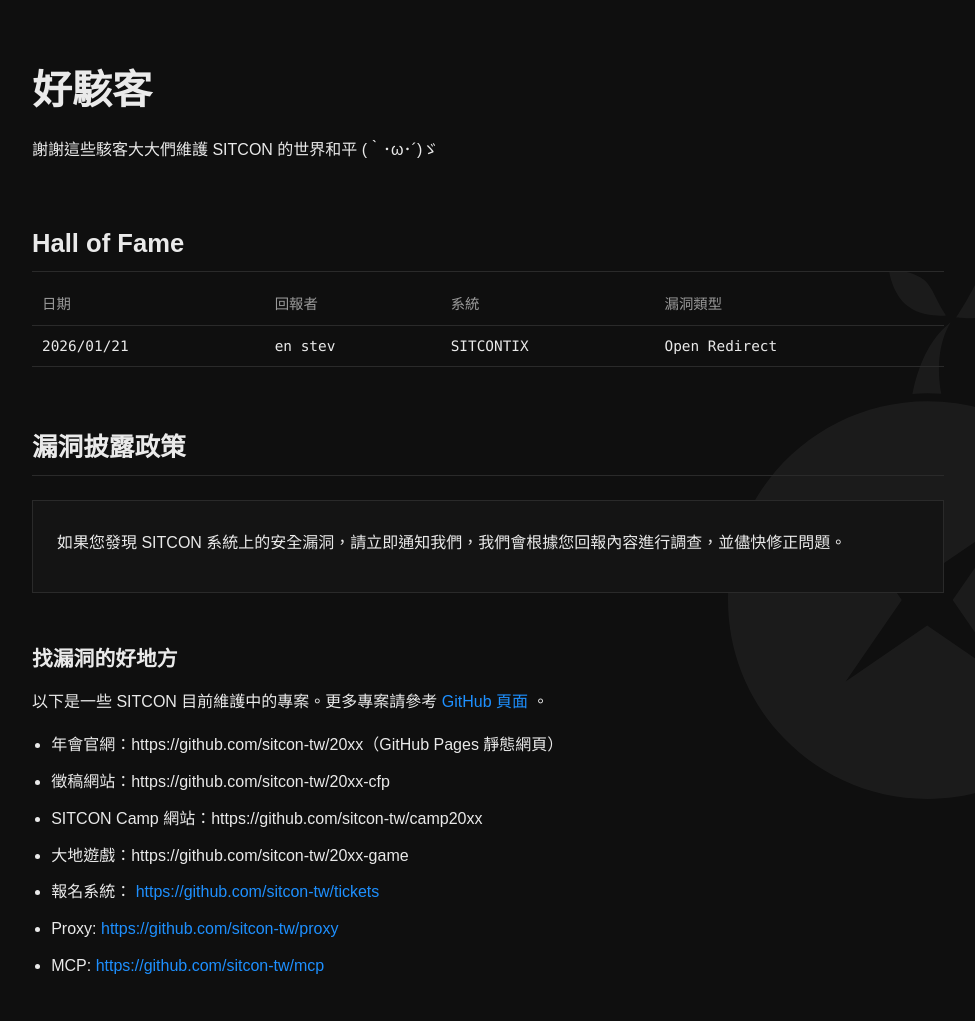
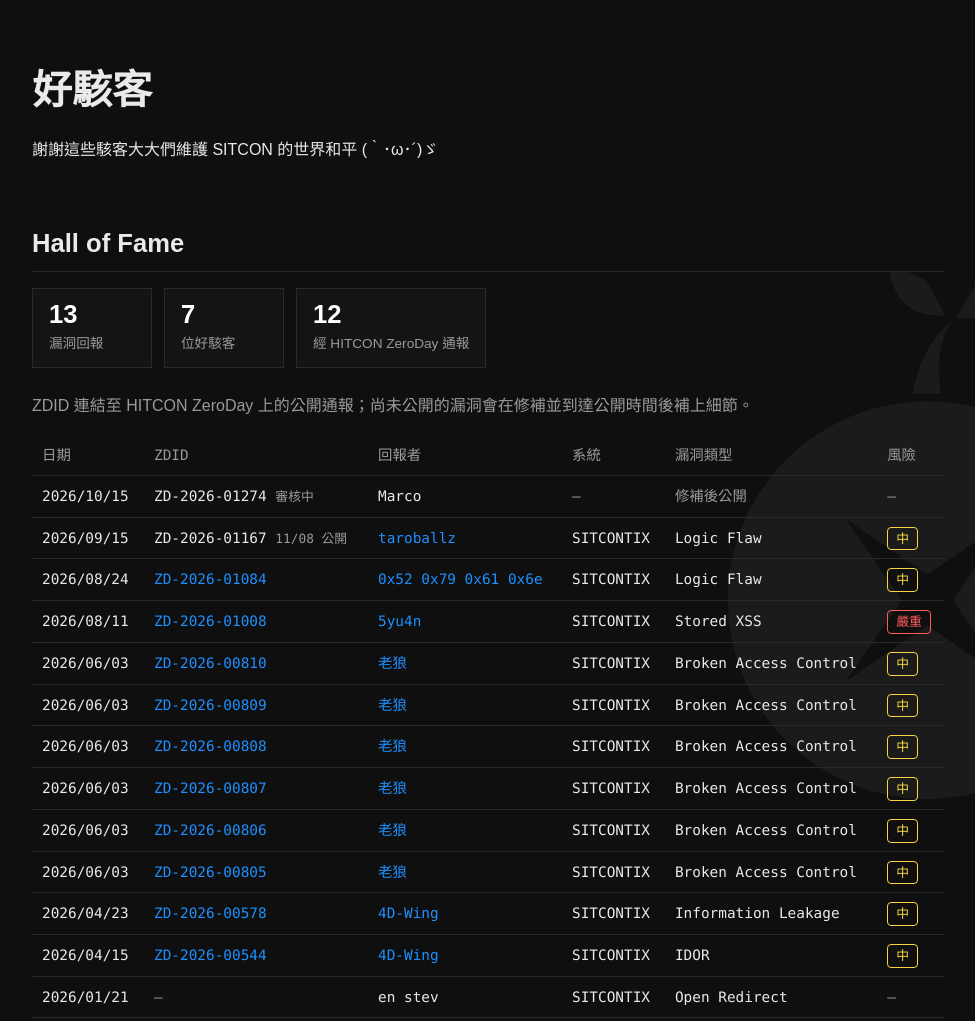
Before and after one commit to sitcon-tw/hacker, a website: page index.html in a window 1280 px wide. Shown: the top 1021 px of the page, without its empty margins (152-1127 px from the left). Drawn offline with Linux system fonts and the light colour scheme; a web font is replaced by a local one.

Commit message:
add more good hackers

```diff
--- a/index.html
+++ b/index.html
@@ -95,6 +95,72 @@
 				background: rgba(255, 255, 255, 0.03);
 			}
 
+			.table-wrap {
+				overflow-x: auto;
+				-webkit-overflow-scrolling: touch;
+			}
+
+			.hackers td:first-child,
+			.hackers td:nth-child(2) {
+				white-space: nowrap;
+			}
+
+			.stats {
+				display: flex;
+				flex-wrap: wrap;
+				gap: 12px;
+				margin: 1em 0 1.5em;
+			}
+
+			.stat {
+				border: 1px solid var(--border);
+				background: #141414;
+				padding: 10px 16px;
+				min-width: 120px;
+			}
+
+			.stat b {
+				display: block;
+				font-size: 1.6rem;
+				line-height: 1.2;
+				color: var(--accent);
+			}
+
+			.stat span {
+				color: var(--muted);
+				font-size: 0.85rem;
+			}
+
+			.risk {
+				display: inline-block;
+				padding: 0 8px;
+				border-radius: 4px;
+				font-size: 0.8rem;
+				white-space: nowrap;
+				border: 1px solid currentColor;
+			}
+
+			.risk.critical {
+				color: #ff5c5c;
+			}
+
+			.risk.high {
+				color: #ff9f43;
+			}
+
+			.risk.medium {
+				color: #f6d743;
+			}
+
+			.risk.low {
+				color: #5fd38d;
+			}
+
+			.tag {
+				color: var(--muted);
+				font-size: 0.8rem;
+			}
+
 			ul {
 				padding-left: 1.2em;
 			}
@@ -156,24 +222,147 @@
 			</section>
 
 			<h2>Hall of Fame</h2>
+			<div class="stats">
+				<div class="stat">
+					<b>13</b>
+					<span>漏洞回報</span>
+				</div>
+				<div class="stat">
+					<b>7</b>
+					<span>位好駭客</span>
+				</div>
+				<div class="stat">
+					<b>12</b>
+					<span>經 HITCON ZeroDay 通報</span>
+				</div>
+			</div>
+			<p class="muted">ZDID 連結至 HITCON ZeroDay 上的公開通報；尚未公開的漏洞會在修補並到達公開時間後補上細節。</p>
+			<div class="table-wrap">
 				<table class="hackers">
 					<thead>
 						<tr>
 							<th>日期</th>
+							<th>ZDID</th>
 							<th>回報者</th>
 							<th>系統</th>
 							<th>漏洞類型</th>
+							<th>風險</th>
 						</tr>
 					</thead>
 					<tbody>
 						<tr>
+							<td>2026/10/15</td>
+							<td>
+								ZD-2026-01274
+								<span class="tag">審核中</span>
+							</td>
+							<td>Marco</td>
+							<td class="muted">—</td>
+							<td class="muted">修補後公開</td>
+							<td class="muted">—</td>
+						</tr>
+						<tr>
+							<td>2026/09/15</td>
+							<td>
+								ZD-2026-01167
+								<span class="tag">11/08 公開</span>
+							</td>
+							<td><a href="https://zeroday.hitcon.org/user/curtis992250">taroballz</a></td>
+							<td>SITCONTIX</td>
+							<td>Logic Flaw</td>
+							<td><span class="risk medium">中</span></td>
+						</tr>
+						<tr>
+							<td>2026/08/24</td>
+							<td><a href="https://zeroday.hitcon.org/vulnerability/ZD-2026-01084">ZD-2026-01084</a></td>
+							<td><a href="https://zeroday.hitcon.org/user/ryantseng">0x52 0x79 0x61 0x6e</a></td>
+							<td>SITCONTIX</td>
+							<td>Logic Flaw</td>
+							<td><span class="risk medium">中</span></td>
+						</tr>
+						<tr>
+							<td>2026/08/11</td>
+							<td><a href="https://zeroday.hitcon.org/vulnerability/ZD-2026-01008">ZD-2026-01008</a></td>
+							<td><a href="https://zeroday.hitcon.org/user/rickccs">5yu4n</a></td>
+							<td>SITCONTIX</td>
+							<td>Stored XSS</td>
+							<td><span class="risk critical">嚴重</span></td>
+						</tr>
+						<tr>
+							<td>2026/06/03</td>
+							<td><a href="https://zeroday.hitcon.org/vulnerability/ZD-2026-00810">ZD-2026-00810</a></td>
+							<td><a href="https://zeroday.hitcon.org/user/skyknow">老狼</a></td>
+							<td>SITCONTIX</td>
+							<td>Broken Access Control</td>
+							<td><span class="risk medium">中</span></td>
+						</tr>
+						<tr>
+							<td>2026/06/03</td>
+							<td><a href="https://zeroday.hitcon.org/vulnerability/ZD-2026-00809">ZD-2026-00809</a></td>
+							<td><a href="https://zeroday.hitcon.org/user/skyknow">老狼</a></td>
+							<td>SITCONTIX</td>
+							<td>Broken Access Control</td>
+							<td><span class="risk medium">中</span></td>
+						</tr>
+						<tr>
+							<td>2026/06/03</td>
+							<td><a href="https://zeroday.hitcon.org/vulnerability/ZD-2026-00808">ZD-2026-00808</a></td>
+							<td><a href="https://zeroday.hitcon.org/user/skyknow">老狼</a></td>
+							<td>SITCONTIX</td>
+							<td>Broken Access Control</td>
+							<td><span class="risk medium">中</span></td>
+						</tr>
+						<tr>
+							<td>2026/06/03</td>
+							<td><a href="https://zeroday.hitcon.org/vulnerability/ZD-2026-00807">ZD-2026-00807</a></td>
+							<td><a href="https://zeroday.hitcon.org/user/skyknow">老狼</a></td>
+							<td>SITCONTIX</td>
+							<td>Broken Access Control</td>
+							<td><span class="risk medium">中</span></td>
+						</tr>
+						<tr>
+							<td>2026/06/03</td>
+							<td><a href="https://zeroday.hitcon.org/vulnerability/ZD-2026-00806">ZD-2026-00806</a></td>
+							<td><a href="https://zeroday.hitcon.org/user/skyknow">老狼</a></td>
+							<td>SITCONTIX</td>
+							<td>Broken Access Control</td>
+							<td><span class="risk medium">中</span></td>
+						</tr>
+						<tr>
+							<td>2026/06/03</td>
+							<td><a href="https://zeroday.hitcon.org/vulnerability/ZD-2026-00805">ZD-2026-00805</a></td>
+							<td><a href="https://zeroday.hitcon.org/user/skyknow">老狼</a></td>
+							<td>SITCONTIX</td>
+							<td>Broken Access Control</td>
+							<td><span class="risk medium">中</span></td>
+						</tr>
+						<tr>
+							<td>2026/04/23</td>
+							<td><a href="https://zeroday.hitcon.org/vulnerability/ZD-2026-00578">ZD-2026-00578</a></td>
+							<td><a href="https://zeroday.hitcon.org/user/loyenhsiang">4D-Wing</a></td>
+							<td>SITCONTIX</td>
+							<td>Information Leakage</td>
+							<td><span class="risk medium">中</span></td>
+						</tr>
+						<tr>
+							<td>2026/04/15</td>
+							<td><a href="https://zeroday.hitcon.org/vulnerability/ZD-2026-00544">ZD-2026-00544</a></td>
+							<td><a href="https://zeroday.hitcon.org/user/loyenhsiang">4D-Wing</a></td>
+							<td>SITCONTIX</td>
+							<td>IDOR</td>
+							<td><span class="risk medium">中</span></td>
+						</tr>
+						<tr>
 							<td>2026/01/21</td>
+							<td class="muted">—</td>
 							<td>en stev</td>
 							<td>SITCONTIX</td>
 							<td>Open Redirect</td>
+							<td class="muted">—</td>
 						</tr>
 					</tbody>
 				</table>
+			</div>
 
 			<h2>漏洞披露政策</h2>
 			<div class="box">
@@ -220,7 +409,9 @@
 			<h3>回報方式</h3>
 			<div class="box">
 				<p>請依以下格式寄送至：</p>
-				<p><code>sitcon-dev@googlegroups.com</code></p>
+				<p>
+					<a href="mailto:sitcon-dev@googlegroups.com"><code>sitcon-dev@googlegroups.com</code></a>
+				</p>
 				<ul>
 					<li>聯絡方式</li>
 					<li>標題</li>
@@ -232,11 +423,14 @@
 				<p>
 					或是提交至
 					<a href="https://zeroday.hitcon.org/">HITCON ZeroDay</a>
+					（通報流程請見
+					<a href="https://zeroday.hitcon.org/resource/tutorials">教學</a>
+					）
 				</p>
 			</div>
 
 			<footer>
-				<p>最後修改日期：2026 年 01 月 16 日</p>
+				<p>最後修改日期：2026 年 11 月 01 日</p>
 				<p>© 2026 SITCON</p>
 			</footer>
 		</main>
```
Lines whose indentation alone changed are shown as unchanged.
